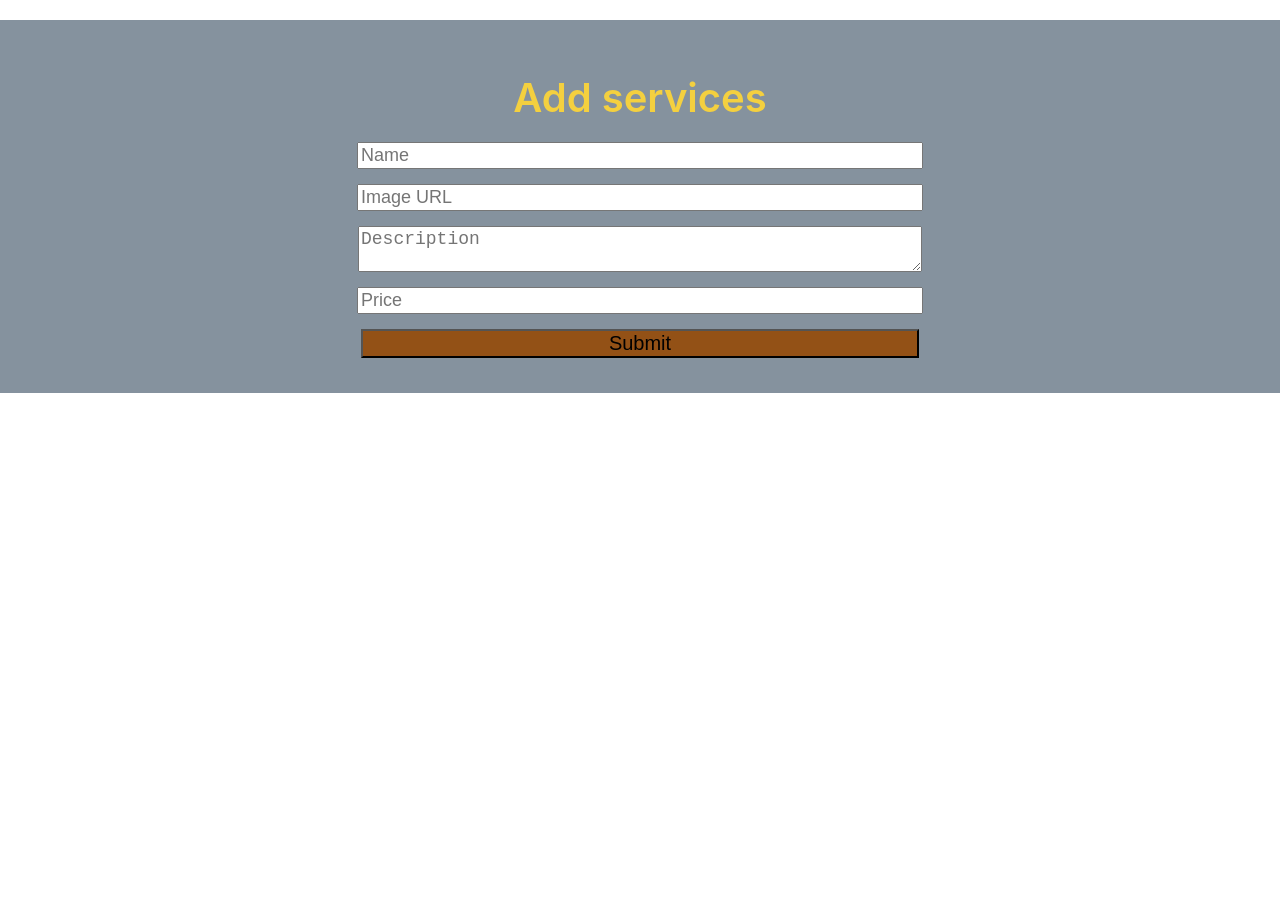
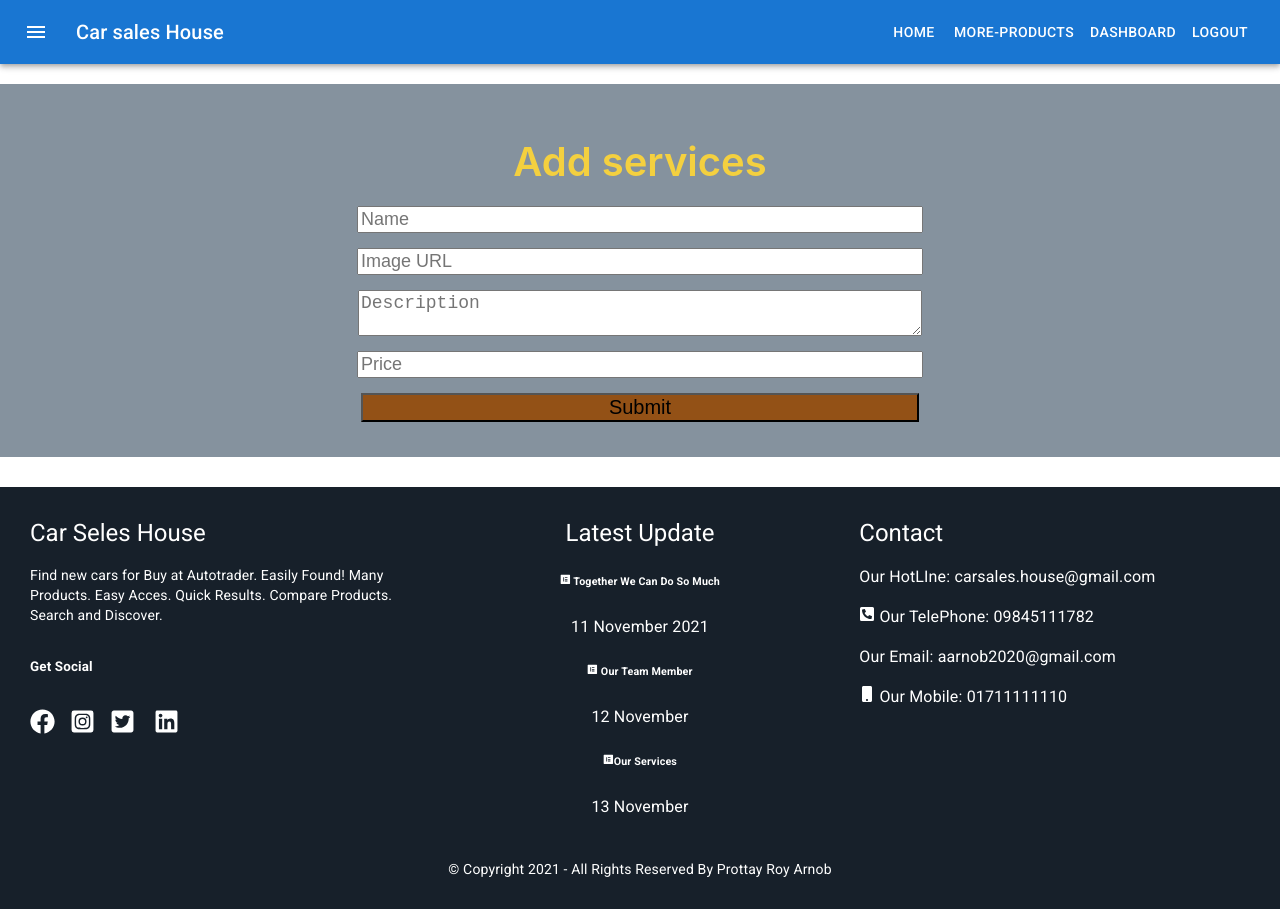
Before and after one commit to prottay190/car-sales-website-client, a React (Create React App) app: page /addservice in a window 1280 px wide. Before the commit the page ends 800 px from the top, so only its background shows below. Built offline with nearby package versions, Linux system fonts and the light colour scheme; no server answers; sample sign-in values are in the browser's storage.

Commit message:
add services page updated

```diff
--- a/src/Pages/AddService/AddService.js
+++ b/src/Pages/AddService/AddService.js
@@ -2,6 +2,8 @@ import React from 'react';
 import axios from 'axios';
 import { useForm } from "react-hook-form";
 import './AddService.css';
+import Navigation from '../Shared/Navigation/Navigation';
+import Footer from '../Shared/Footer/Footer';
 
 const AddService = () => {
     const { register, handleSubmit, reset } = useForm();
@@ -18,6 +20,8 @@ const AddService = () => {
     }
 
     return (
+        <>
+        <Navigation></Navigation>
         <div className="add-services">
         <h2 style={{fontSize: '40px', fontWeight: 600, color: '#F4D03F', marginBottom: '20px'}}>Add services</h2>
         <form onSubmit={handleSubmit(onSubmit)}>
@@ -28,6 +32,8 @@ const AddService = () => {
         <input style={{fontSize: '20px', backgroundColor: '#935116'}}  type="submit" />
         </form>
     </div>
+    <Footer></Footer>
+    </>
 
     );
 };
--- a/src/Pages/DashBoard/Dashboard/Dashboard.js
+++ b/src/Pages/DashBoard/Dashboard/Dashboard.js
@@ -54,9 +54,9 @@ function Dashboard(props) {
             <Link style={{ textDecoration: 'none' }} to="/moreServices"><Button color="inherit">MoreServices</Button></Link> <br />
             <Link style={{ textDecoration: 'none' }} to={`${url}/payment`}><Button color="inherit">Payment</Button></Link> <br />
             <Link style={{ textDecoration: 'none' }} to={`${url}/order`}><Button color="inherit">MyOrder</Button></Link> <br />
+            <Link style={{ textDecoration: 'none' }} to="/review"><Button color="inherit">Review</Button></Link> <br />
 
             { admin && <Box>
-                <Link style={{ textDecoration: 'none' }} to="/review"><Button color="inherit">Review</Button></Link> <br />
                   <Link style={{ textDecoration: 'none' }} to="/addservice"><Button color="inherit">Add a Product</Button></Link> <br />
                   <Link style={{ textDecoration: 'none' }} to={`${url}/manageOrder`}><Button color="inherit">Manage All Orders</Button></Link> <br />
                   <Link style={{ textDecoration: 'none' }} to={`${url}/makeadmin`}><Button color="inherit">Make Admin</Button></Link> <br />
--- a/src/Pages/Home/Review/Review.js
+++ b/src/Pages/Home/Review/Review.js
@@ -1,5 +1,6 @@
 import { Button, TextField } from '@mui/material';
 import React, { useState } from 'react';
+import Navigation from '../../Shared/Navigation/Navigation';
 
 
 const Review = () => {
--- a/src/Pages/Shared/Navigation/Navigation.js
+++ b/src/Pages/Shared/Navigation/Navigation.js
@@ -34,9 +34,6 @@ const Navigation = () => {
             <NavLink style={{ textDecoration: 'none', color: '#fff' }} to='/moreServices'>
             <Button color="inherit">More-Products</Button>
             </NavLink>
-            <NavLink style={{ textDecoration: 'none', color: '#fff' }} to='/review'>
-            <Button color="inherit">Review</Button>
-            </NavLink>
             <NavLink style={{ textDecoration: 'none', color: '#fff' }} to='/dashboard'>
             <Button color="inherit">Dashboard</Button>
             </NavLink>
```
